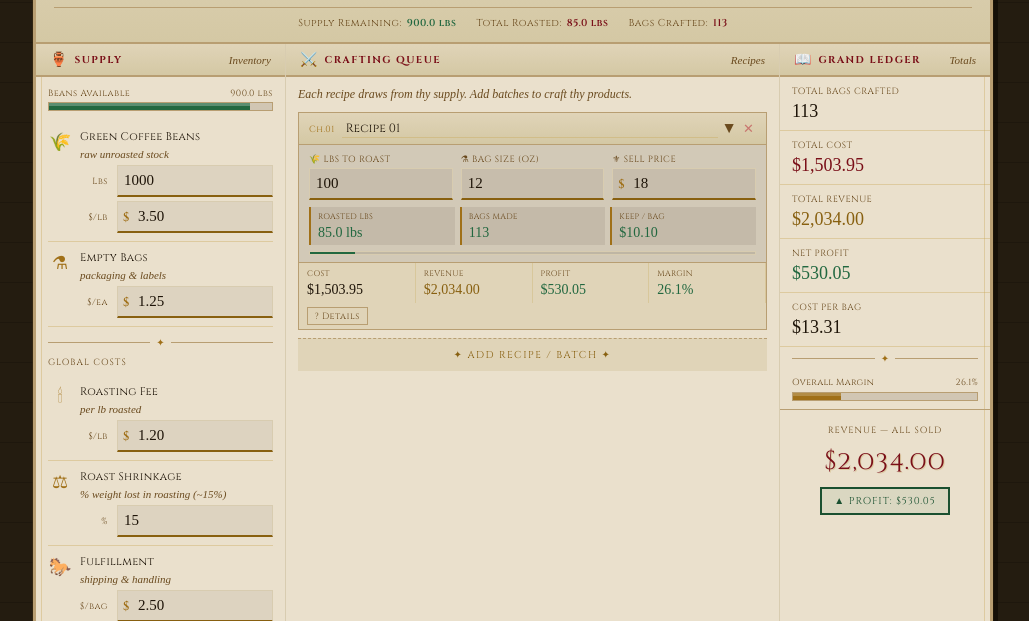
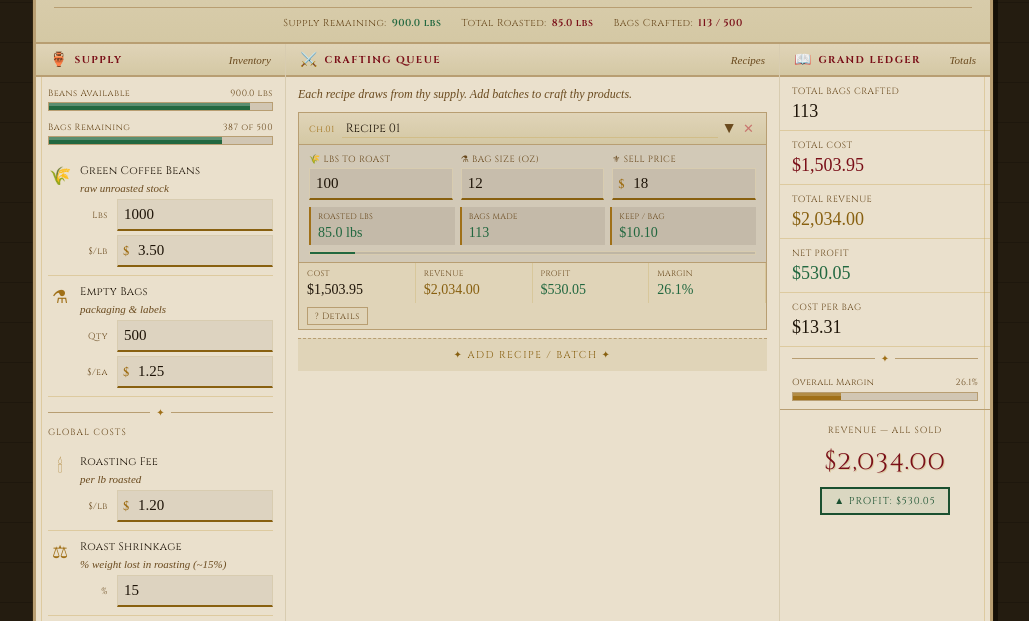
Before and after one commit to mightybearseven/coffeequest, a plain HTML site: page index.html in a window 1280 px wide. Shown: the part 118-739 px from the top of the page, without its empty margins (127-1156 px from the left). Drawn offline with Linux system fonts and the light colour scheme; a web font is replaced by a local one.

Commit message:
Enhance inventory display with bags remaining
Added supply bar for bags remaining and updated calculations.

```diff
--- a/index.html
+++ b/index.html
@@ -547,6 +547,14 @@ input[type=number]:focus{border-bottom-color:var(--crimson);background:rgba(184,
           <div class="sbar-track"><div class="sbar-fill" id="supply_hp" style="width:100%"></div></div>
         </div>
 
+        <div class="supply-bar-wrap">
+          <div class="sbar-labels">
+            <span>Bags Remaining</span>
+            <span id="bag_bar_lbl">—</span>
+          </div>
+          <div class="sbar-track"><div class="sbar-fill" id="bag_hp" style="width:100%;background:var(--teal2);"></div></div>
+        </div>
+
         <div class="inv-row">
           <span class="inv-icon">🌾</span>
           <div class="inv-info">
@@ -574,6 +582,10 @@ input[type=number]:focus{border-bottom-color:var(--crimson);background:rgba(184,
             <div class="inv-name">Empty Bags</div>
             <div class="inv-hint">packaging &amp; labels</div>
             <div class="inv-fields">
+              <div class="inv-field">
+                <span class="if-label">Qty</span>
+                <input type="number" class="no-pfx full" id="bags_bought" value="500" min="0" step="1" inputmode="numeric" oninput="saveGlobals();recalc()"/>
+              </div>
               <div class="inv-field">
                 <span class="if-label">$/ea</span>
                 <div class="m-wrap" style="flex:1">
@@ -666,6 +678,7 @@ input[type=number]:focus{border-bottom-color:var(--crimson);background:rgba(184,
       <div class="col-body">
 
         <div class="supply-warn" id="supply_warn">⚠ Batches exceed supply — reduce lbs</div>
+        <div class="supply-warn" id="bag_warn">⚠ Batches require more bags than purchased</div>
 
         <p style="font-family:var(--body);font-style:italic;font-size:12px;color:var(--ink3);margin-bottom:10px;">
           Each recipe draws from thy supply. Add batches to craft thy products.
@@ -763,7 +776,7 @@ let batches = [], batchId = 0;
 function fmt(n){ return '$' + Math.abs(n).toFixed(2).replace(/\B(?=(\d{3})+(?!\d))/g, ','); }
 
 // ── Persistence ──
-const SAVE_KEYS = ['supply_lbs','bean_cost','bag_cost','roast_cost_lb','roast_loss','fulfill_cost','shop_cut'];
+const SAVE_KEYS = ['supply_lbs','bean_cost','bags_bought','bag_cost','roast_cost_lb','roast_loss','fulfill_cost','shop_cut'];
 
 function saveGlobals(){
   const data = {};
@@ -866,6 +879,7 @@ function renderBatches(){
 function recalc(){
   const supplyLbs     = parseFloat(document.getElementById('supply_lbs').value)     || 0;
   const beanCost      = parseFloat(document.getElementById('bean_cost').value)      || 0;
+  const bagsBought    = parseFloat(document.getElementById('bags_bought').value)    || 0;
   const bagCost       = parseFloat(document.getElementById('bag_cost').value)       || 0;
   const roastCostLb   = parseFloat(document.getElementById('roast_cost_lb').value)  || 0;
   const roastLoss     = parseFloat(document.getElementById('roast_loss').value)      || 0;
@@ -907,10 +921,11 @@ function recalc(){
     if(me){me.textContent=bMarg.toFixed(1)+'%';me.className='bcs-val '+(bMarg>=20?'good':bMarg>=0?'gold':'bad');}
   });
 
-  const totalProfit = totalRev - totalCost;
-  const overallMarg = totalRev > 0 ? (totalProfit / totalRev) * 100 : 0;
-  const remaining   = supplyLbs - usedLbs;
-  const supplyPct   = supplyLbs > 0 ? Math.max(0, Math.min(100, (remaining / supplyLbs) * 100)) : 100;
+  const totalProfit   = totalRev - totalCost;
+  const overallMarg   = totalRev > 0 ? (totalProfit / totalRev) * 100 : 0;
+  const remaining     = supplyLbs - usedLbs;
+  const bagsRemaining = bagsBought - totalBags;
+  const supplyPct     = supplyLbs > 0 ? Math.max(0, Math.min(100, (remaining / supplyLbs) * 100)) : 100;
 
   const $= (id,v)=>{const e=document.getElementById(id);if(e)e.textContent=v;};
 
@@ -918,16 +933,27 @@ function recalc(){
   const re=document.getElementById('hdr_remaining');
   if(re){re.textContent=Math.max(0,remaining).toFixed(1)+' lbs';re.className='si-val'+(remaining<0?' over':remaining<supplyLbs*0.2?' warn':' good');}
   $('hdr_roasted', totalRoasted.toFixed(1)+' lbs');
-  $('hdr_bags',    totalBags.toLocaleString());
+  $('hdr_bags',    totalBags.toLocaleString() + (bagsBought > 0 ? ' / ' + bagsBought.toLocaleString() : ''));
 
   // Supply bar
   const hp=document.getElementById('supply_hp');
   if(hp){hp.style.width=supplyPct+'%';hp.style.background=remaining<0?'var(--crim3)':remaining<supplyLbs*0.2?'var(--gold2)':'var(--teal2)';}
   $('sbar_lbl', Math.max(0,remaining).toFixed(1)+' lbs');
 
-  // Warning
+  // Bag stock bar
+  const bhp=document.getElementById('bag_hp');
+  const bagPct = bagsBought > 0 ? Math.max(0, Math.min(100, (bagsRemaining / bagsBought) * 100)) : 100;
+  if(bhp){
+    bhp.style.width = (bagsBought > 0 ? bagPct : 100) + '%';
+    bhp.style.background = bagsRemaining < 0 ? 'var(--crim3)' : bagsRemaining < bagsBought * 0.2 ? 'var(--gold2)' : 'var(--teal2)';
+  }
+  $('bag_bar_lbl', bagsBought > 0 ? Math.max(0, bagsRemaining).toLocaleString() + ' of ' + bagsBought.toLocaleString() : '—');
+
+  // Warnings
   const w=document.getElementById('supply_warn');
   if(w) w.className='supply-warn'+(usedLbs>supplyLbs?' show':'');
+  const bw=document.getElementById('bag_warn');
+  if(bw) bw.className='supply-warn'+(bagsBought>0 && totalBags>bagsBought?' show':'');
 
   // Ledger
   $('g_bags',   totalBags.toLocaleString());
```
